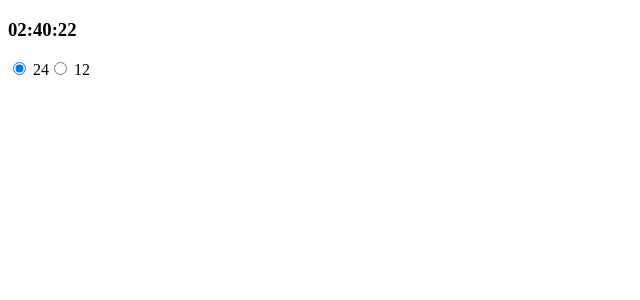
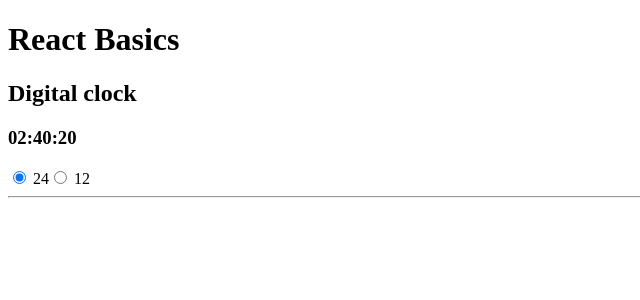
Before and after one commit to slon2k/react-basics, a React (Create React App) app: page / in a window 1280 px wide. Shown: the top 300 px of the page, without its empty margins (0-640 px from the left). Built offline with nearby package versions, Linux system fonts and the light colour scheme; the HTML template or start-up script is replaced by a standard one.

Commit message:
working project

```diff
--- a/src/App.js
+++ b/src/App.js
@@ -1,55 +1,16 @@
-import React, {Component} from 'react';
+import React from 'react';
+import Clock from './Clock'
 
-export default class App extends Component {
-   state = {
-       time: '',
-       mode: '24_hours'
-   };
+const App =  () => {
+    return (
+        <div>
+            <h1>React Basics</h1>
+            <h2>Digital clock</h2>
+            <Clock/>
+            <hr/>
 
-   updateTime = () => {
-       this.setState({time: Date()});
-   };
+        </div>
+    )
+};
 
-   changeMode = (event) => {
-       this.setState({mode: event.target.value});
-   };
-
-   time24 = (time) => {
-       return time.slice(16, 24);
-   };
-
-   time12 = (time) => {
-       const hours = parseInt(time.slice(16, 18));
-       const minutes_seconds = time.slice(18, 24);
-       const dayTime = hours < 12 ? "AM" : "PM";
-       return `${ hours % 12 }${ minutes_seconds } ${ dayTime }`
-   };
-
-   componentDidMount() {
-       this.updateTime();
-       this.interval = setInterval(this.updateTime, 1000);
-   }
-
-    componentWillUnmount() {
-        clearInterval(this.interval);
-    }
-
-    render () {
-      const {time, mode} = this.state;
-      const formattedTime = mode === '24_hours' ? this.time24(time) :  this.time12(time);
-
-      return (
-          <div>
-              <h3>{formattedTime}</h3>
-              <form>
-                  <label>
-                      <input onChange={this.changeMode} type="radio" name="mode" value="24_hours" checked = {mode==="24_hours"}/> 24
-                  </label>
-                  <label>
-                      <input onChange={this.changeMode} type="radio" name="mode" value="12_hours" checked = {mode==="12_hours"}/> 12
-                  </label>
-              </form>
-          </div>
-      )
-  }
-}
+export default App
--- /dev/null
+++ b/src/Clock.js
@@ -0,0 +1,55 @@
+import React, {Component} from 'react';
+
+export default class Clock extends Component {
+    state = {
+        time: '',
+        mode: '24_hours'
+    };
+
+    updateTime = () => {
+        this.setState({time: Date()});
+    };
+
+    changeMode = (event) => {
+        this.setState({mode: event.target.value});
+    };
+
+    time24 = (time) => {
+        return time.slice(16, 24);
+    };
+
+    time12 = (time) => {
+        const hours = parseInt(time.slice(16, 18));
+        const minutes_seconds = time.slice(18, 24);
+        const dayTime = hours < 12 ? "AM" : "PM";
+        return `${ hours % 12 }${ minutes_seconds } ${ dayTime }`
+    };
+
+    componentDidMount() {
+        this.updateTime();
+        this.interval = setInterval(this.updateTime, 1000);
+    }
+
+    componentWillUnmount() {
+        clearInterval(this.interval);
+    }
+
+    render () {
+        const {time, mode} = this.state;
+        const formattedTime = mode === '24_hours' ? this.time24(time) :  this.time12(time);
+
+        return (
+            <div>
+                <h3>{formattedTime}</h3>
+                <form>
+                    <label>
+                        <input onChange={this.changeMode} type="radio" name="mode" value="24_hours" checked = {mode==="24_hours"}/> 24
+                    </label>
+                    <label>
+                        <input onChange={this.changeMode} type="radio" name="mode" value="12_hours" checked = {mode==="12_hours"}/> 12
+                    </label>
+                </form>
+            </div>
+        )
+    }
+}
```
